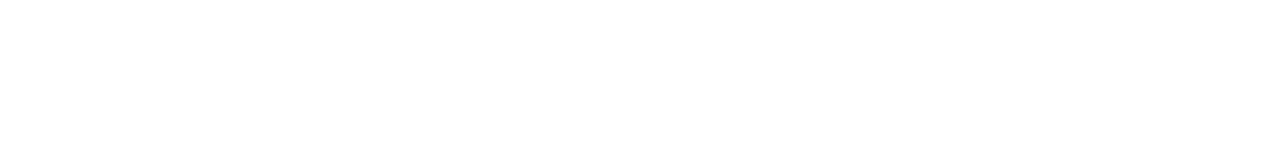
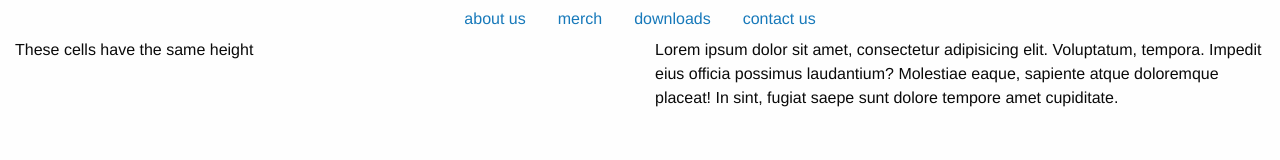
Before and after one commit to LyleKilson/entertainment-720, a plain HTML site: page index.html in a window 1280 px wide. Drawn offline with nearby package versions, Linux system fonts and the light colour scheme.

Commit message:
Update index.html

```diff
--- a/index.html
+++ b/index.html
@@ -1,23 +1,43 @@
 <!DOCTYPE html>
 <html lang="en">
   <head>
-    <meta charset="UTF-8">
-    <meta http-equiv="X-UA-Compatible" content="IE=edge">
-    <meta name="viewport" content="width=device-width, initial-scale=1.0">
-
+    <meta charset="UTF-8" />
+    <meta http-equiv="X-UA-Compatible" content="IE=edge" />
+    <meta name="viewport" content="width=device-width, initial-scale=1.0" />
     <!-- stylesheets -->
-    <link rel="stylesheets" href="/assets/css/style.css" />
-
+    <link
+      rel="stylesheet"
+      href="https://cdn.jsdelivr.net/npm/foundation-sites@6.6.3/dist/css/foundation.min.css"
+      integrity="sha256-ogmFxjqiTMnZhxCqVmcqTvjfe1Y/ec4WaRj/aQPvn+I="
+      crossorigin="anonymous"
+    />
+    <link rel="stylesheet" href="./assets/css/style.css" />
     <title>Entertainment 720</title>
   </head>
 
-
   <body>
-
-
-
+    <header class="menu align-center">
+      <ul class="menu menu-hover-lines">
+        <li><a href="#">about us</a></li>
+        <li><a href="#">merch</a></li>
+        <li><a href="#">downloads</a></li>
+        <li><a href="#">contact us</a></li>
+      </ul>
+    </header>
+    <main class="grid-x grid-padding-x align-center">
+      <div class="cell large-6">These cells have the same height</div>
+      <div class="cell large-6">
+        Lorem ipsum dolor sit amet, consectetur adipisicing elit. Voluptatum,
+        tempora. Impedit eius officia possimus laudantium? Molestiae eaque,
+        sapiente atque doloremque placeat! In sint, fugiat saepe sunt dolore
+        tempore amet cupiditate.
+      </div>
+    </main>
+    <footer>
+      <!-- copyright stuff and other cool things-->
+    </footer>
 
     <!--scripts-->
-    <script src="assets/js/script.js"></script>
+    <script src="./assets/js/script.js"></script>
   </body>
 </html>
```
Lines whose indentation alone changed are shown as unchanged.
